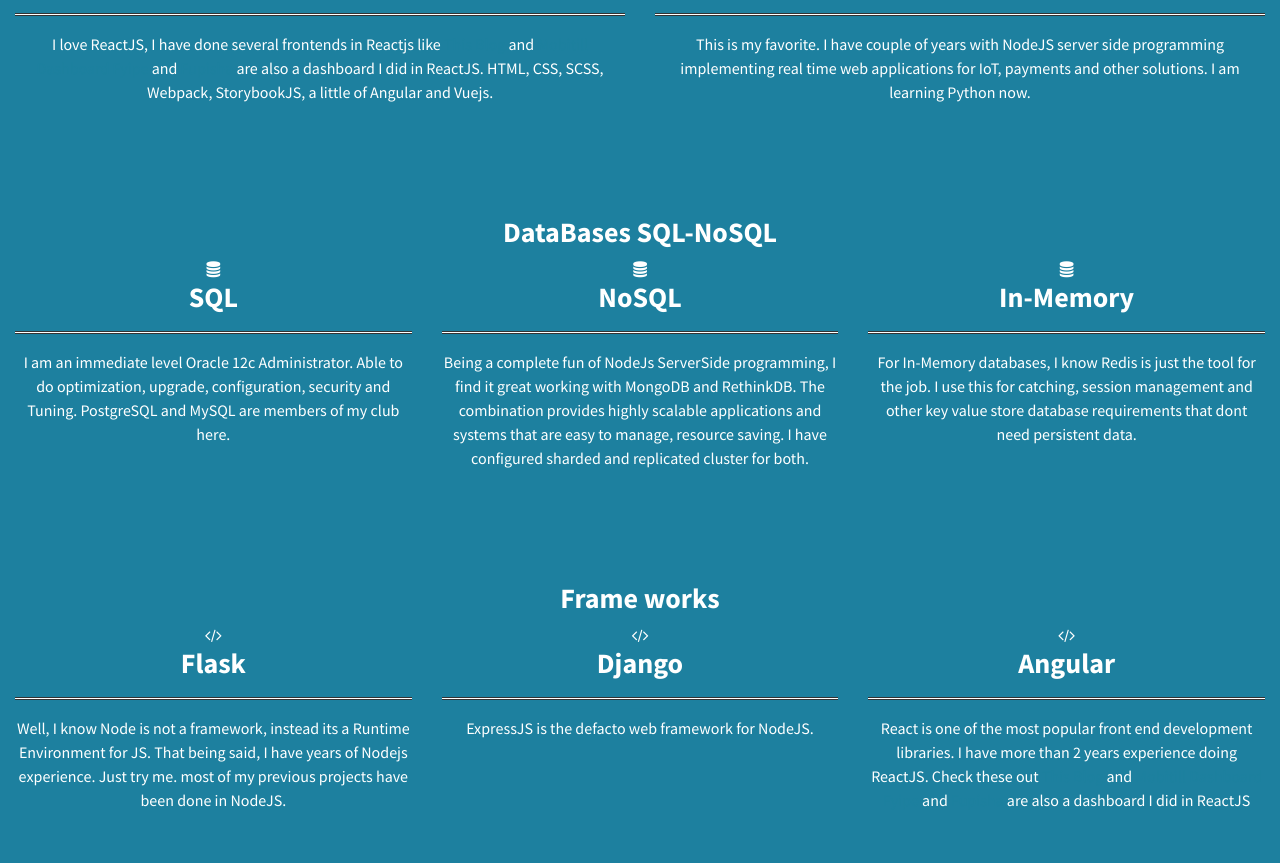
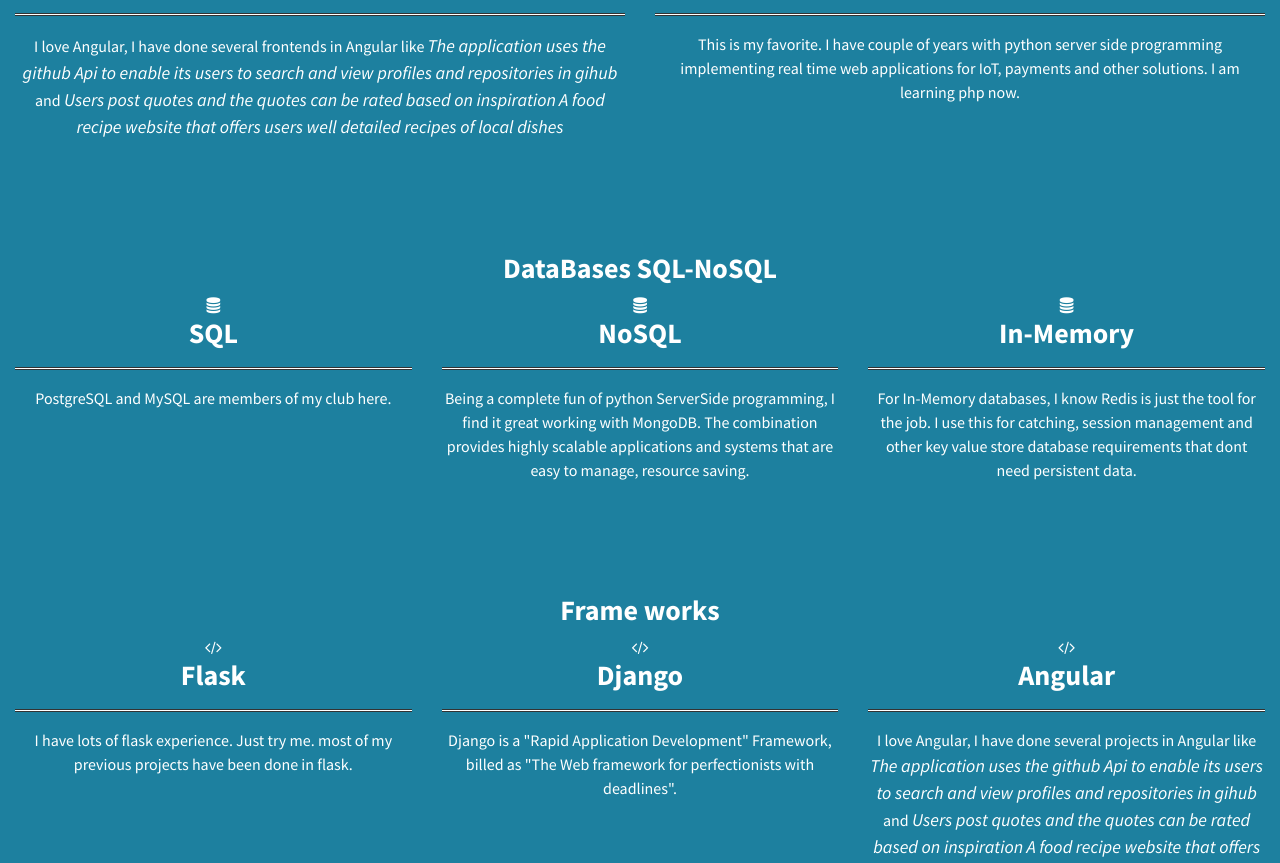
Before and after one commit to Blankphrase/MyPortfolioPage, a plain HTML site: page index.html in a window 1280 px wide. Shown: the part 1829-2692 px from the top of the page. Drawn offline with Linux system fonts and the light colour scheme.

Commit message:
adding skills

```diff
--- a/index.html
+++ b/index.html
@@ -97,13 +97,11 @@
             <h3>Front End Design -UI</h3>
             <hr>
             <p>
-              I love ReactJS, I have done several frontends in Reactjs like
-              <a href="https://blog.zemuldo.com" target="_blank">This Blog
+              I love Angular, I have done several frontends in Angular like
+              <a href="https://blankphrase.github.io/Github/" target="_blank" style="color: white; font-style: italic; font-size: large">The application uses the github Api to enable its users to search and view profiles and repositories in gihub
               </a> and
-              <a href='https://dashboard.mobitill.com' target="_blank">Mobitill Dashboard</a>
-              <a href="https://fyipe.com" target="_blank">Fyipe</a> and
-              <a href="https://fupisha.io" target="_blank">Fupisha</a> are also a dashboard I did in ReactJS. HTML, CSS, SCSS, Webpack, StorybookJS, a little of Angular and
-              Vuejs.
+              <a href='https://blankphrase.github.io/Quote/' target="_blank" style="color: white; font-style: italic; font-size: large">Users post quotes and the quotes can be rated based on inspiration</a>
+              <a href="https://blankphrase.github.io/VICTORIAS-KITCHEN/" target="_blank" style="color: white; font-style: italic; font-size: large">A food recipe website that offers users well detailed recipes of local dishes</a>
             </p>
           </div>
         </div>
@@ -112,8 +110,8 @@
             <i class="fa fa-code color-5"></i>
             <h3>Backend Engineering</h3>
             <hr>
-            <p>This is my favorite. I have couple of years with NodeJS server side programming implementing real time web applications
-              for IoT, payments and other solutions. I am learning Python now. </p>
+            <p>This is my favorite. I have couple of years with python server side programming implementing real time web applications
+              for IoT, payments and other solutions. I am learning php now. </p>
           </div>
         </div>
 
@@ -131,8 +129,7 @@
             <i class="fa fa-database color-light-blue"></i>
             <h3>SQL</h3>
             <hr>
-            <p>I am an immediate level Oracle 12c Administrator. Able to do optimization, upgrade, configuration, security and Tuning.
-              PostgreSQL and MySQL are members of my club here.</p>
+            <p>PostgreSQL and MySQL are members of my club here.</p>
           </div>
         </div>
         <div class="col-md-4 col-sm-6">
@@ -141,9 +138,8 @@
             <h3>NoSQL</h3>
             <hr>
             <p>
-              Being a complete fun of NodeJs ServerSide programming, I find it great working with MongoDB and RethinkDB. The combination
-              provides highly scalable applications and systems that are easy to manage, resource saving. I have configured sharded
-              and replicated cluster for both.
+              Being a complete fun of python ServerSide programming, I find it great working with MongoDB. The combination
+              provides highly scalable applications and systems that are easy to manage, resource saving.
             </p>
           </div>
         </div>
@@ -176,8 +172,8 @@
             <h3>Flask</h3>
             <hr>
             <p>
-              Well, I know Node is not a framework, instead its a Runtime Environment for JS. That being said, I have years of Nodejs experience.
-              Just try me. most of my previous projects have been done in NodeJS.
+               I have lots of flask experience.
+              Just try me. most of my previous projects have been done in flask.
             </p>
           </div>
         </div>
@@ -187,7 +183,7 @@
             <h3>Django</h3>
             <hr>
             <p>
-              ExpressJS is the defacto web framework for NodeJS.
+               Django is a "Rapid Application Development" Framework, billed as "The Web framework for perfectionists with deadlines".
             </p>
           </div>
         </div>
@@ -197,13 +193,11 @@
             <h3>Angular</h3>
             <hr>
             <p>
-              React is one of the most popular front end development libraries. I have more than 2 years experience doing ReactJS. Check
-              these out
-              <a href="https://blog.zemuldo.com" target="_blank">This Blog
+              I love Angular, I have done several projects in Angular like
+              <a href="https://blankphrase.github.io/Github/" target="_blank" style="color: white; font-style: italic; font-size: large">The application uses the github Api to enable its users to search and view profiles and repositories in gihub
               </a> and
-              <a href='https://dashboard.mobitill.com' target="_blank">Mobitill Dashboard</a>
-              <a href="https://fyipe.com" target="_blank">Fyipe</a> and
-              <a href="https://fupisha.io" target="_blank">Fupisha</a> are also a dashboard I did in ReactJS
+              <a href='https://blankphrase.github.io/Quote/' target="_blank" style="color: white; font-style: italic; font-size: large">Users post quotes and the quotes can be rated based on inspiration</a>
+              <a href="https://blankphrase.github.io/VICTORIAS-KITCHEN/" target="_blank" style="color: white; font-style: italic; font-size: large">A food recipe website that offers users well detailed recipes of local dishes</a>
             </p>
           </div>
         </div>
```
